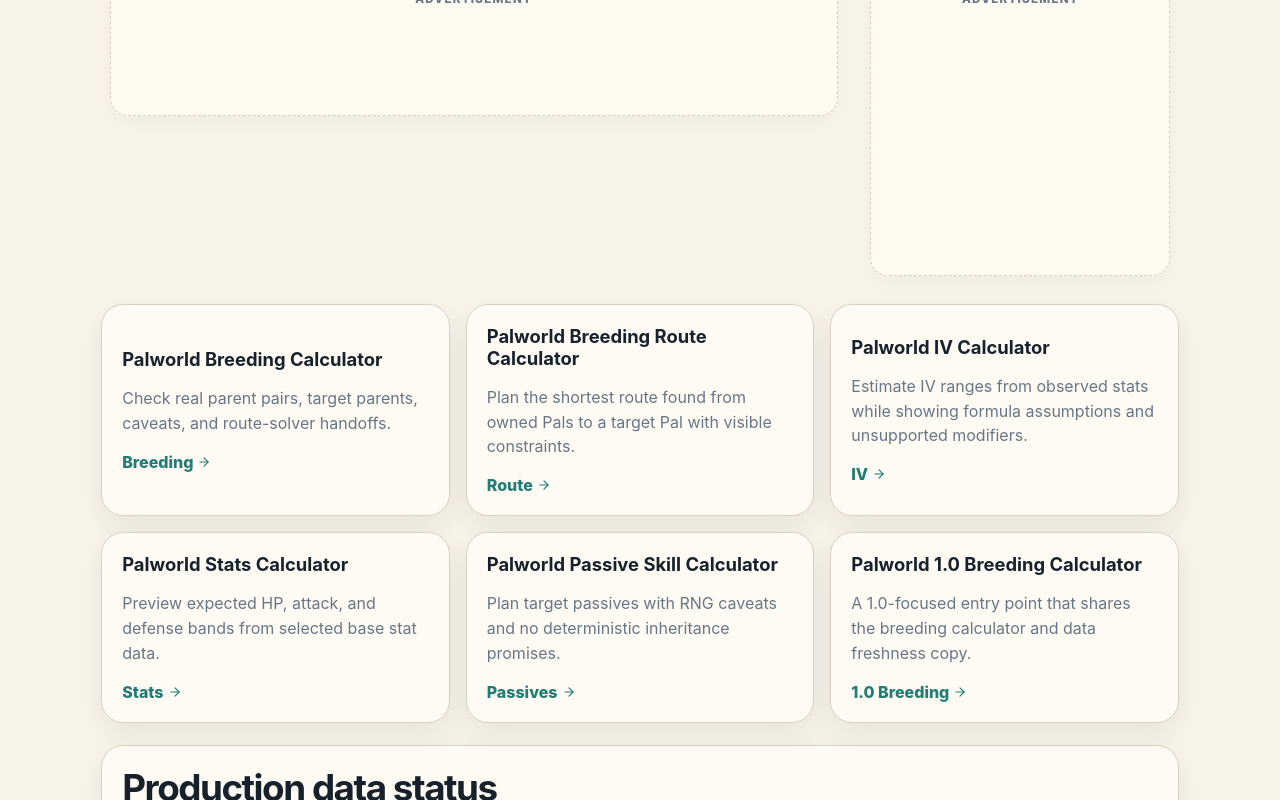
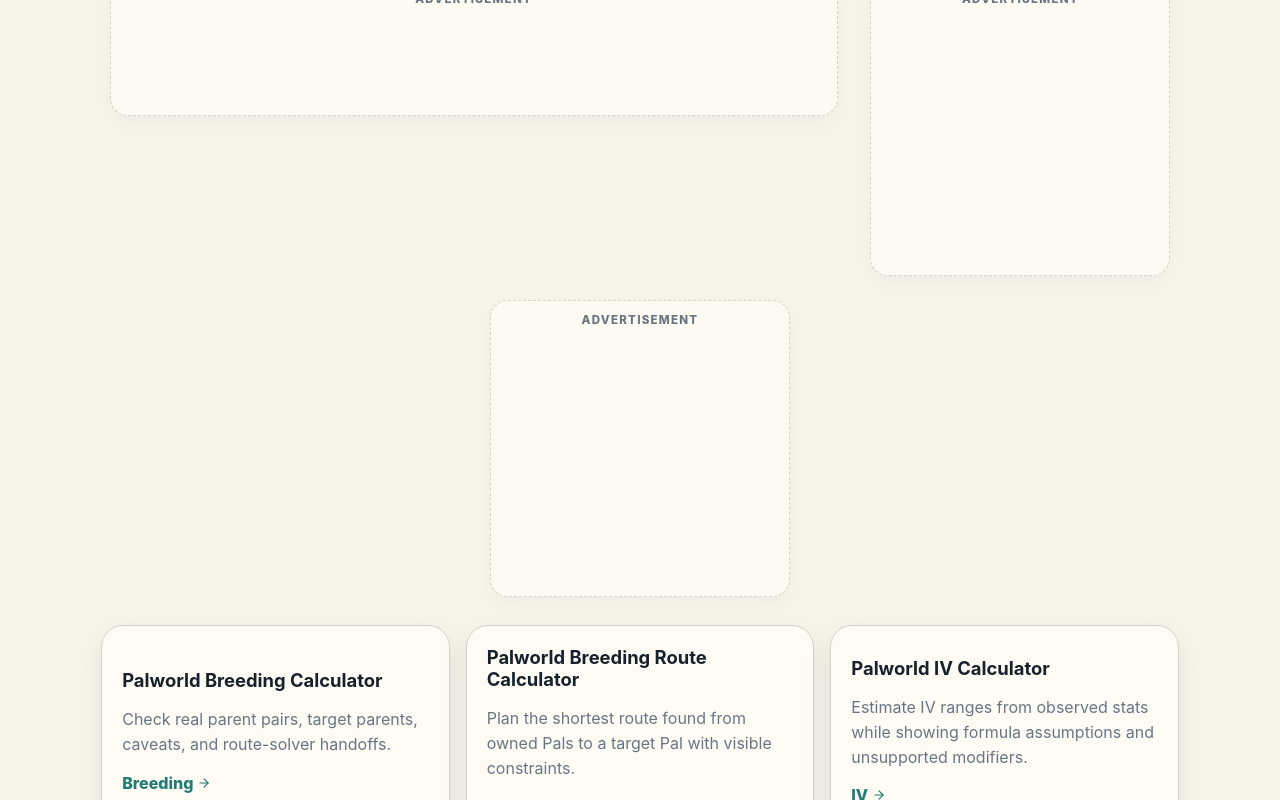
Before and after one commit to kevinzrzgg/palcalculator, a React (Vite) app: page / in a window 1280 px wide. Shown: the part 601-1401 px from the top of the page. Built offline with nearby package versions, Linux system fonts and the light colour scheme.

Commit message:
feat: add additional rectangle ad slot

```diff
--- a/src/main.tsx
+++ b/src/main.tsx
@@ -173,7 +173,7 @@
   return <section className={`ad-slot iframe-ad ${className ?? ''}`} aria-label="Advertisement" style={{ maxWidth: `${width}px` }}><span>Advertisement</span><div ref={mountRef} className="iframe-ad-mount" style={{ width: `${width}px`, minHeight: `${height}px` }} /></section>;
 }
 function HighPerformanceAds() {
-  return <div className="iframe-ad-grid"><HighPerformanceAd adKey="4b8893caea5904557bdffe2f2e21ecd1" width={728} height={90} className="desktop-leaderboard"/><HighPerformanceAd adKey="656c670af2a512e3fed20ecd019f9a94" width={320} height={50} className="mobile-banner"/><HighPerformanceAd adKey="b6e34a762ff85ca4762aaa954460ff0b" width={300} height={250} className="rectangle-ad"/></div>;
+  return <div className="iframe-ad-grid"><HighPerformanceAd adKey="4b8893caea5904557bdffe2f2e21ecd1" width={728} height={90} className="desktop-leaderboard"/><HighPerformanceAd adKey="656c670af2a512e3fed20ecd019f9a94" width={320} height={50} className="mobile-banner"/><HighPerformanceAd adKey="b6e34a762ff85ca4762aaa954460ff0b" width={300} height={250} className="rectangle-ad"/><HighPerformanceAd adKey="7b662a721b8b7aa4e2b87b1667d9e25e" width={300} height={250} className="rectangle-ad"/></div>;
 }
 function App() { const { current, navigate } = useRoute(); const route = routes.find(r => r.key === current)!; return <><JsonLd/><Header current={current} navigate={navigate}/><main><ToolHero route={route} navigate={navigate}/><AdSlot/><HighPerformanceAds/>{current === 'hub' && <Hub navigate={navigate}/>} {current === 'breeding' && <BreedingCalculator/>} {current === 'one0' && <BreedingCalculator one0/>} {current === 'route' && <RouteSolver/>} {current === 'iv' && <IvStatsTool kind="iv"/>} {current === 'stats' && <IvStatsTool kind="stats"/>} {current === 'passives' && <PassivePlanner/>} {current === 'data' && <DataSources/>} {current === 'privacy' && <Privacy/>} {current === 'terms' && <Terms/>}</main><footer><Disclaimer/><div className="footer-links">{routes.filter(r => ['data','privacy','terms'].includes(r.key)).map(r => <a key={r.key} href={r.path} onClick={(e) => { e.preventDefault(); navigate(r.key); }}>{r.label}</a>)}<a href="/sitemap.xml">Sitemap <ExternalLink size={12}/></a></div></footer></>; }
 
```
